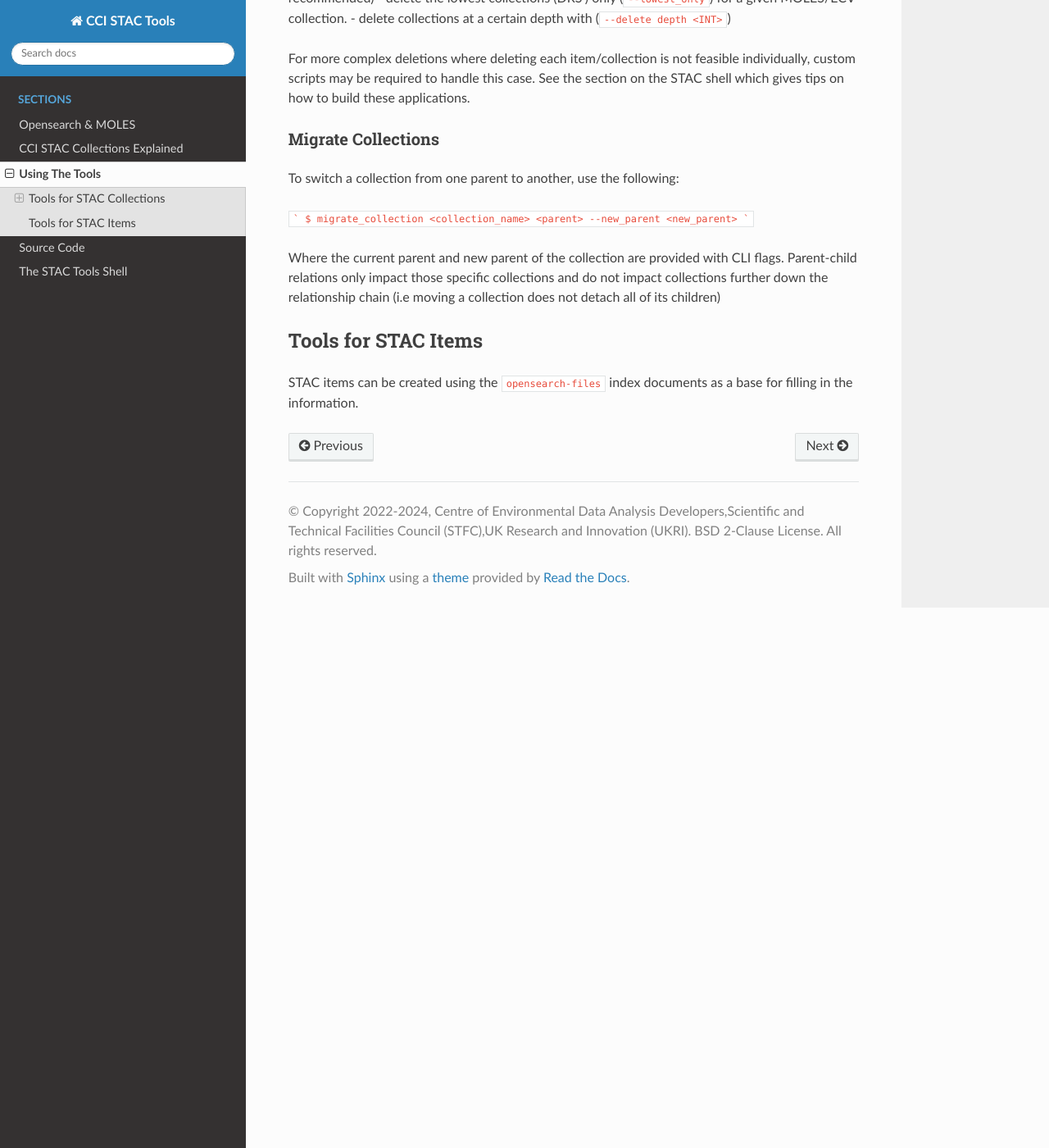
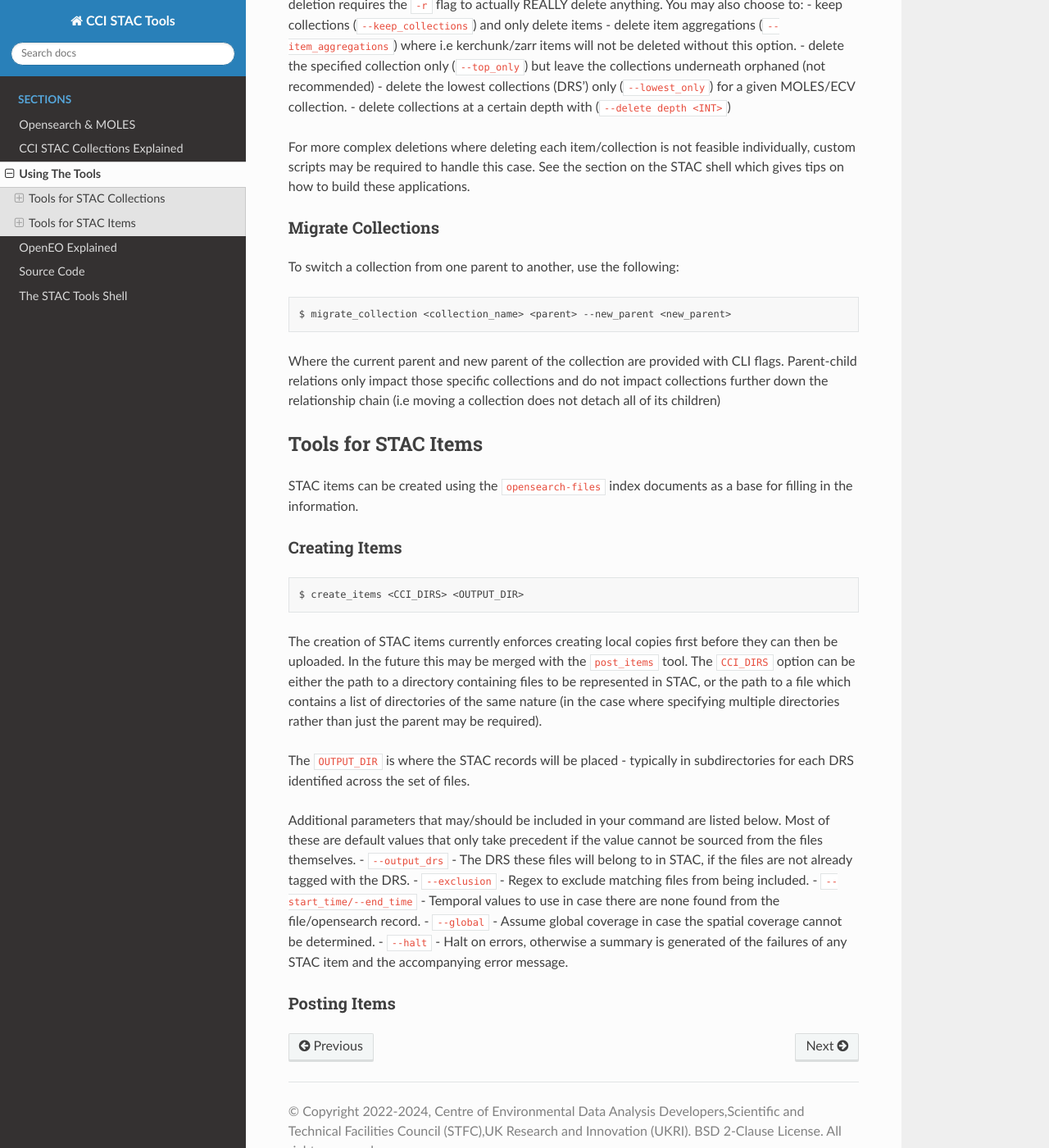
Before and after one commit to cedadev/cci-tools, a Sphinx documentation site: the page built from docs/source/tools.rst, in a window 1280 px wide and 1400 px high, scrolled down 1264 px. Shown: the whole window at 82% size. Built offline with Sphinx 7.4.7 and the Read the Docs theme 3.1.0, drawn with Linux system fonts in a browser that asks for light colours; some of the changed text lies outside the part shown.

Commit message:
Added openeo docs

````diff
--- a/docs/source/index.rst
+++ b/docs/source/index.rst
@@ -30,6 +30,7 @@
    Opensearch & MOLES <opensearch>
    CCI STAC Collections Explained <collections>
    Using The Tools <tools>
+   OpenEO Explained <openeo>
    Source Code <source>
    The STAC Tools Shell <shell>
 
--- a/docs/source/tools.rst
+++ b/docs/source/tools.rst
@@ -16,20 +16,22 @@
 
 Create a new collection (ECV/MOLES/DRS level) using the command below:
 
-```
-$ new_collection <parent> <child>
-```
+.. code::
+
+    $ new_collection <parent> <child> --create moles
 
 Where the ``parent`` is the collection above the one you are trying to create (i.e for a new MOLES entry, the parent is the ECV), and the ``child`` is the name of the new collection. Note that this tool will create all sub-collections of your new collection that exist, by checking the ``opensearch-collections`` elasticsearch index, which is effectively a source of truth for published CCI datasets.
+
+The ``--create`` flag is also required, where the value must be one of ``project``, ``moles`` or ``drs`` for whichever type of collection being created.
 
 Update Collections
 ------------------
 
 It is also possible to make a manual adjustment to CCI collections, where a specific field needs some correction. The index can be downloaded via wget/curl from the STAC index from ``STAC_API/collections/COLLECTION``. Save the JSON file locally and make any changes necessary. The collection can then be reuploaded using:
 
-```
-$ update_collection path/to/file <parent>
-```
+.. code::
+
+    $ update_collection path/to/file <parent>
 
 Where the parent is the collection above the one being adjusted. Generally this should not be required as the parent remains the same. If the parent is different as part of the adjustment you will also need to ``delete`` the existing collection, or alternatively reupload this collection with local changes then ``migrate`` the collection to a new parent (see below).
 
@@ -50,9 +52,9 @@
 
 To switch a collection from one parent to another, use the following:
 
-```
-$ migrate_collection <collection_name> <parent> --new_parent <new_parent>
-```
+.. code::
+
+    $ migrate_collection <collection_name> <parent> --new_parent <new_parent>
 
 Where the current parent and new parent of the collection are provided with CLI flags. Parent-child relations only impact those specific collections and do not impact collections further down the relationship chain (i.e moving a collection does not detach all of its children)
 
@@ -60,3 +62,24 @@
 ====================
 
 STAC items can be created using the ``opensearch-files`` index documents as a base for filling in the information.
+
+Creating Items
+--------------
+
+.. code::
+
+    $ create_items <CCI_DIRS> <OUTPUT_DIR>
+
+The creation of STAC items currently enforces creating local copies first before they can then be uploaded. In the future this may be merged with the ``post_items`` tool. The ``CCI_DIRS`` option can be either the path to a directory containing files to be represented in STAC, or the path to a file which contains a list of directories of the same nature (in the case where specifying multiple directories rather than just the parent may be required).
+
+The ``OUTPUT_DIR`` is where the STAC records will be placed - typically in subdirectories for each DRS identified across the set of files.
+
+Additional parameters that may/should be included in your command are listed below. Most of these are default values that only take precedent if the value cannot be sourced from the files themselves.
+- ``--output_drs`` - The DRS these files will belong to in STAC, if the files are not already tagged with the DRS.
+- ``--exclusion`` - Regex to exclude matching files from being included.
+- ``--start_time/--end_time`` - Temporal values to use in case there are none found from the file/opensearch record.
+- ``--global`` - Assume global coverage in case the spatial coverage cannot be determined.
+- ``--halt`` - Halt on errors, otherwise a summary is generated of the failures of any STAC item and the accompanying error message.
+
+Posting Items
+-------------
````
Also changed, not shown: docs/source/openeo.rst (added, +52 -0 lines).
